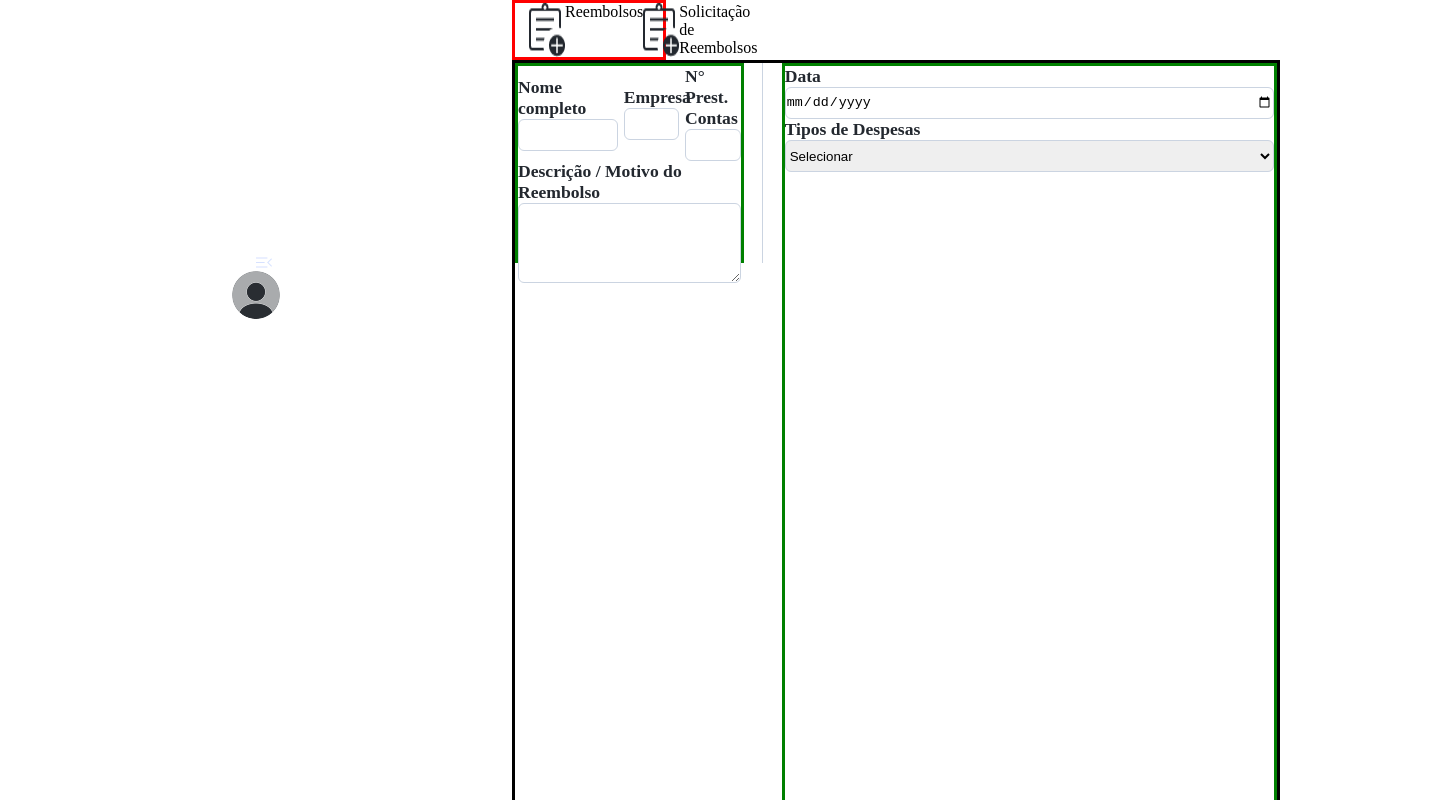
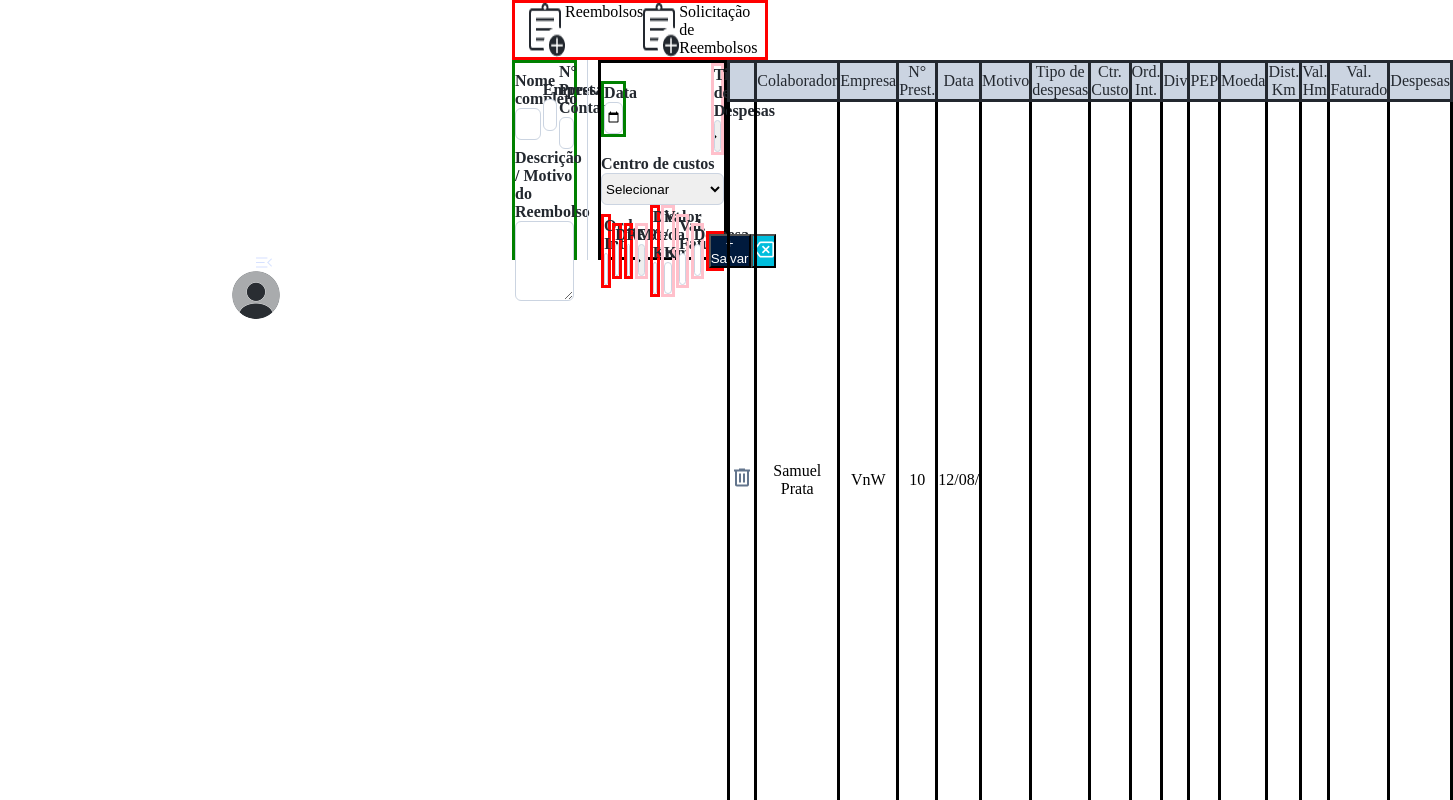
Before and after one commit to maribd1/SISPAR, a React (Vite) app: page /solicitacao in a window 1280 px wide. Shown: the top 800 px of the page, 1453 px wide, since content can reach past the window. Built offline with nearby package versions, Linux system fonts and the light colour scheme.

Commit message:
Finalização da página de solicitação

```diff
--- a/src/components/solicitacao/Solicitacao.jsx
+++ b/src/components/solicitacao/Solicitacao.jsx
@@ -2,6 +2,9 @@ import styles from "./solicitacao.module.scss";
 import NavBar from "../navbar/NavBar.jsx";
 import Home from "../../assets/Header/botão - Home.png";
 import Seta from "../../assets/Dashboard/Vector.png";
+import Deletar from "../../assets/Solicitacao/deletar.png";
+import Lixeira from "../../assets/Solicitacao/lixeira.png";
+import Motivo from "../../assets/Solicitacao/motivo.png";
 
 function Solicitacao() {
     return(
@@ -88,13 +91,163 @@ function Solicitacao() {
 
                                     <option value="">Combustivel</option>
 
+                                    <option value=""> Condução</option>
+
+                                    <option value=""> Estacionamento</option>
+
+                                    <option value=""> Viagem Admin.</option>
+
+                                    <option value=""> Viagem Operacional</option>
+
+                                    <option value=""> Eventos de representação</option>
+
                                 </select>
                             </div>
+
+                            <div className={styles.centroDeCustos}>
+
+                                <label htmlFor="">Centro de custos</label>
+
+                                <select name="" id="">
+                                    <option value="">Selecionar</option>
+
+                                    <option value="">Alimentação</option>
+
+                                    <option value="">Combustível</option>
+
+                                    <option value="">1100109002 - FIN CONTROLES INTERNOS MTZ</option>
+
+                                    <option value="">1100110002 - FIN VICE-PRESIDENCIA FINANCAS MTZ</option>
+
+                                    <option value="">1100110101 - FIN CONTABILIDADE MTZ</option>
+                                </select>
+                            </div>
+
+                            <div className={styles.ordem}>
+
+                                <label>Ord. Int.</label>
+                                <input type="number" name="" id="" />
+                            </div>
+
+                            <div className={styles.divisoes}>
+
+                                <label>Div.</label>
+                                <input type="number" name="" id="" />
+                            </div>
+
+                            <div className={styles.pep}>
+
+                                <label>PEPt</label>
+                                <input type="number" name="" id="" />
+                            </div>
+
+                            <div className={styles.moeda}>
+                                <label htmlFor=""> Moeda</label>
+
+                                <select name="" id="">
+
+                                    <option value="">Selecionar</option>
+                                    <option value="">BRL</option>
+                                    <option value="">ARS</option>
+                                    <option value="">USD</option>
+                                </select>
+                            </div>
+
+                            <div className={styles.distancia}>
+
+                                <label htmlFor=""> Dist / Km</label>
+
+                                <input type="text" name="" id="" />
+                            </div>
+
+                            <div className={styles.valorKm}>
+
+                                <label> Valor / Km</label>
+
+                                <input type="number" name="" id="" />
+                            </div>
+
+                            <div className={styles.valorFaturado}>
+
+                                <label> Val. Faturado</label>
+
+                                <input type="number" name="" id="" />
+                            </div>
+
+                            <div className={styles.despesa}>
+
+                                <label> Despesa</label>
+
+                                <input type="number" name="" id="" />
+                            </div>
+
+                            <div className={styles.botoes}>
+
+                                <button className={styles.botaoSalvar}> + Salvar</button>
+
+                                <button className={styles.botaoDeletar}>{" "}
+
+                                <img src={Deletar} alt="" />
+                                </button>
+                            </div>
+
                         </div>
                     </form>
+
+                    {/* table é a tag principal que vai definir a tabela */}
+                    {/* thead é a tag que agrupa o cabeçalho */}
+                    {/* tr é a linha da tabela */}
+                    {/* th título da tabela, um para cada título, ex: nome - idade - estado */}
+                    {/* tbody agrupa o corpo da tabela (os dados que será recebido) */}
+
+                    <table>
+
+                        <thead>
+
+                            <tr>
+                                <th></th>
+                                <th>Colaborador</th>
+                                <th>Empresa</th>
+                                <th>N° Prest.</th>
+                                <th>Data</th>
+                                <th>Motivo</th>
+                                <th>Tipo de despesas</th>
+                                <th>Ctr. Custo</th>
+                                <th>Ord. Int.</th>
+                                <th>Div</th>
+                                <th>PEP</th>
+                                <th>Moeda</th>
+                                <th>Dist. Km</th>
+                                <th>Val. Hm</th>
+                                <th>Val. Faturado</th>
+                                <th>Despesas</th>
+                            </tr>
+
+                        </thead>
+
+                        <tbody>
+                            <tr>
+                                <td> <img src={Lixeira} alt="Ícone de lixeira" /></td>
+                                <td>Samuel Prata</td>
+                                <td>VnW</td>
+                                <td>10</td>
+                                <td>12/08/</td>
+                                <td></td>
+                                <td></td>
+                                <td></td>
+                                <td></td>
+                                <td></td>
+                                <td></td>
+                                <td></td>
+                                <td></td>
+                                <td></td>
+                                <td></td>
+                                <td></td>
+                            </tr>
+                        </tbody>
+                    </table>
                 </main>
             </div>
-
         </div>
     );
 }
--- a/src/components/solicitacao/solicitacao.module.scss
+++ b/src/components/solicitacao/solicitacao.module.scss
@@ -8,7 +8,7 @@
 
 .headerSolicitacao{
     border: solid red;
-    width: 20%;
+    width: 20vw;
     display: flex;
 }
 
@@ -19,15 +19,13 @@
 .formSolicitacao{
     display: flex;
     justify-content: space-between;
-    width: 100%;
-    border: solid;
 }
 
-//estilização padrão dos inputs, select e label
+//estilização padrão dos inputs, select, label e textarea
 
 label{
     font-weight: 700;
-    font-size: 1.1rem;
+    font-size: 1rem;
     color: #23282F;
 }
 
@@ -87,6 +85,82 @@ input, select, textarea{
 //Estilização do grupo2.
 
 .grupo2{
+    border: solid;
+    width: 60%;
+    height: 25vh;
+    display: flex;
+    justify-content: space-between;
+    flex-wrap: wrap;
+    align-items: center;
+}
+
+.inputData {
     border: solid green;
-    width: 65%;
+    width: 20%;
 }
+
+.tipoDeDespesas {
+    border: solid blue;
+    width: 30%;
+}
+
+.centroDeCusto {
+    border: solid purple;
+    width: 45%;
+}
+
+.ordem,
+.divisoes,
+.pep,
+.distancia {
+    border: solid red;
+    width: 8%;
+}
+
+.moeda,
+.valorKm,
+.valorFaturado,
+.despesa {
+    border: solid pink;
+    width: 11%;
+}
+
+.botoes {
+    border: solid red;
+    width: 15%;
+    display: flex;
+    justify-content: space-evenly;
+
+    .botaoSalvar {
+      background-color: #001a3d;
+      color: #ffffff;
+      width: 5vw;
+    }
+    .botaoDeletar {
+      width: 2vw;
+      background-color: #00bedd;
+    }
+}
+
+  //Estilização da tabela
+table{
+    width: 100%;
+    border: solid;
+    border-collapse:collapse;
+}
+
+
+//Cabeçalho
+th{
+
+    background-color: #CBD4E1;
+    font-size: 1rem;
+    font-weight: 400;
+    color: #23282F;
+}
+
+
+th,td{
+    border: solid;
+    text-align: center;
+}
```
